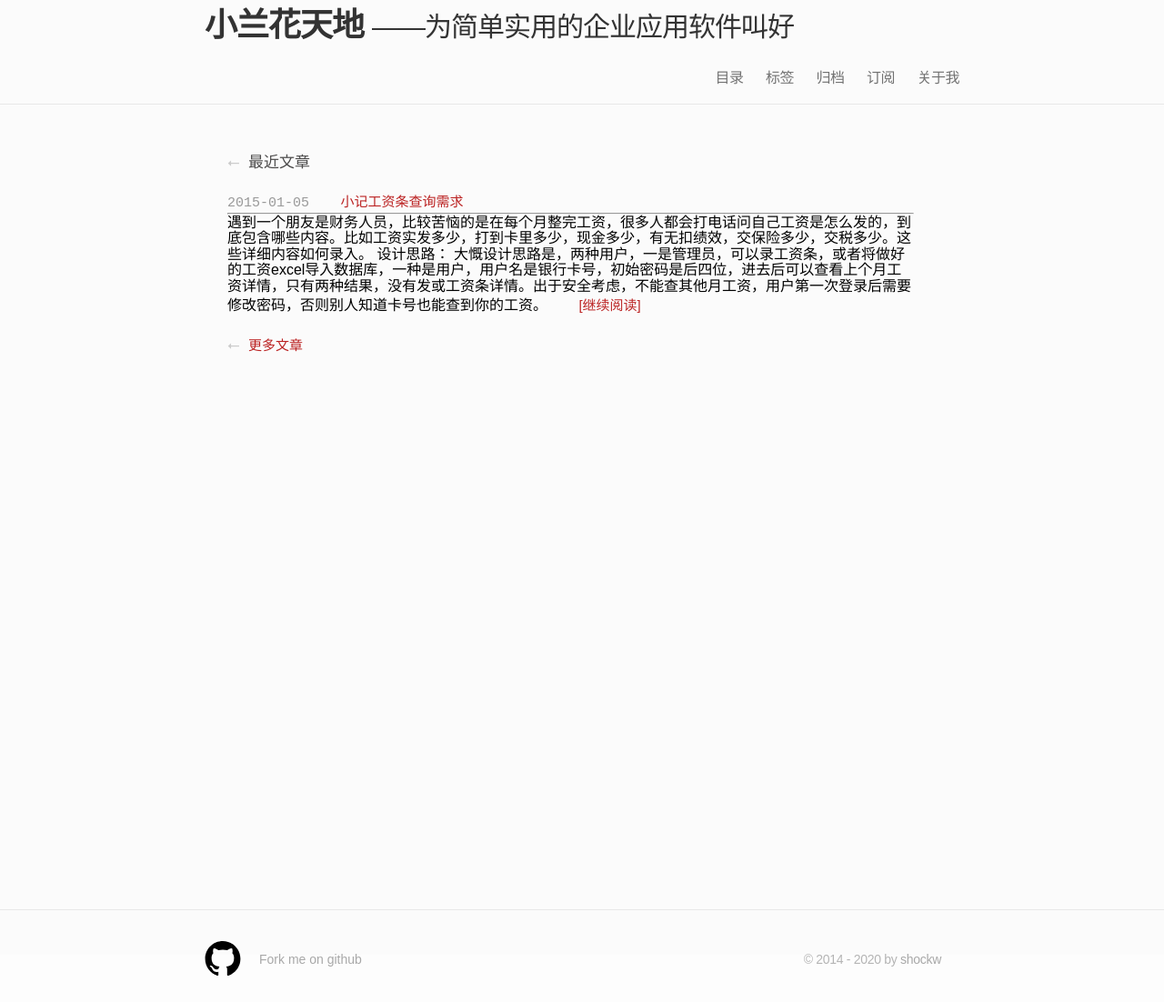
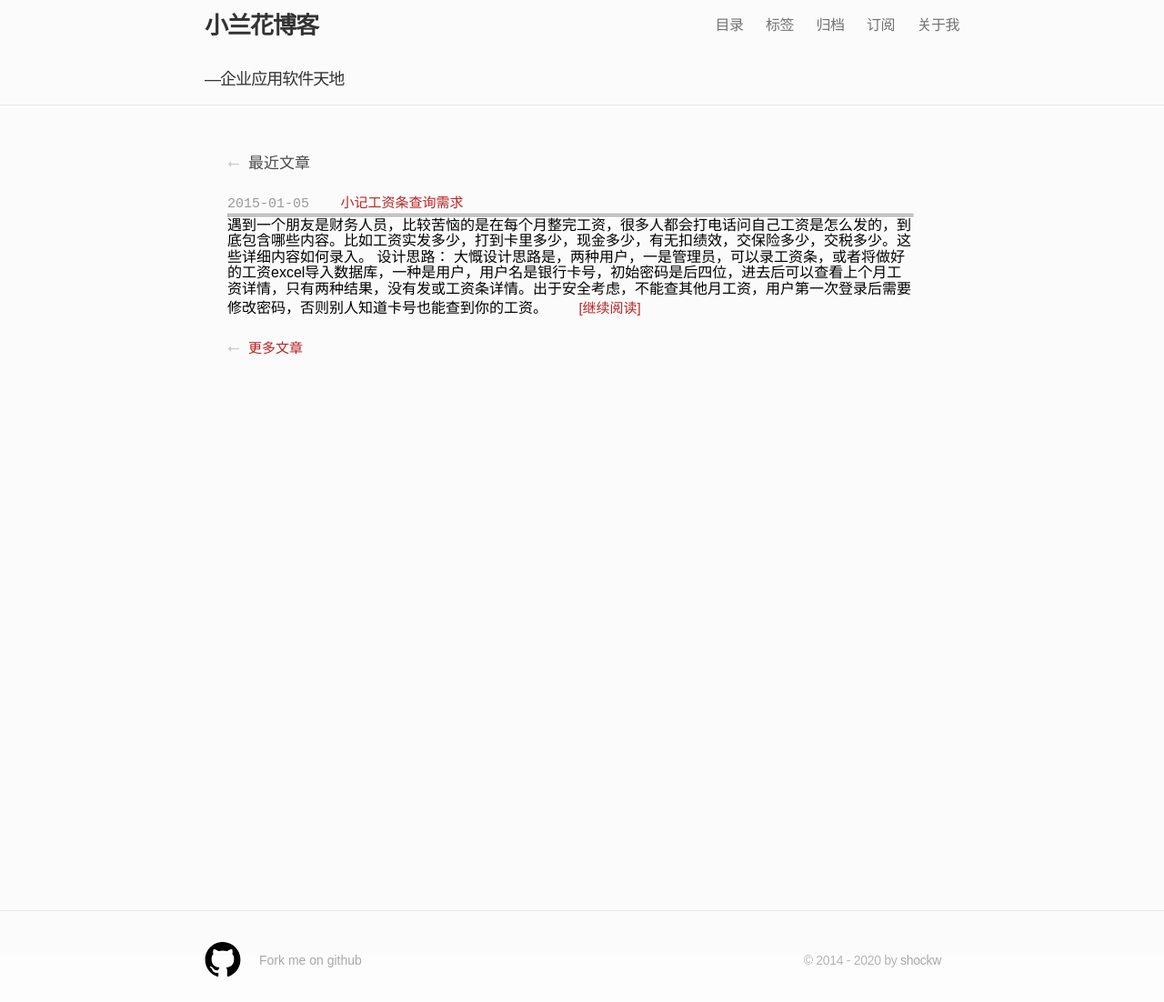
Before and after one commit to shockw/shockw.github.io, a Jekyll site: the page built from index.html, in a window 1280 px wide. Shown: the whole page at 91% size. Built offline with Jekyll 4.4.1, drawn with Linux system fonts in a browser that asks for light colours; nearby versions of some CDN libraries; Markdown is read by kramdown in place of the engine named in the settings; comment, search, counter and statistics services are not loaded.

Commit message:
样式修改

```diff
--- a/_config.yml
+++ b/_config.yml
@@ -1,11 +1,11 @@
 # Site settings
-title: 小兰花天地
+title: 小兰花博客
 email: wang.zhen@foxmail.com
-description: "为简单实用的企业应用软件叫好"
+description: "企业应用软件天地"
 permalink: /:year/:month/:day/:title.html
 baseurl: ""
-url: "http://www.shockw.com"
-atom-baseurl: "http://www.shockw.com"
+url: "http://www.shockw.info"
+atom-baseurl: "http://www.shockw.info"
 author: "shockw"
 
 # Build settings
--- a/_includes/header.html
+++ b/_includes/header.html
@@ -1,8 +1,8 @@
 <header class="site-header">
     <div class="wrap">
-        <a class="site-title" href="{{ site.baseurl }}/"><h1><strong>小兰花天地
-                </strong><small>——为简单实用的企业应用软件叫好</small>
-        </h1></a>
+        <a class="site-title" href="{{ site.baseurl }}/"><h2><strong>小兰花博客
+                </strong>
+        </h2><small><small>—企业应用软件天地</small></small></a>
         <nav class="site-nav">
             <a href="#" class="menu-icon">
                 <svg version="1.1" xmlns="http://www.w3.org/2000/svg" xmlns:xlink="http://www.w3.org/1999/xlink" x="0px" y="0px"
--- a/index.html
+++ b/index.html
@@ -22,7 +22,7 @@ layout: default
     <li class="listing-item">
       <time datetime="{{ post.date | date:"%Y-%m-%d" }}">{{ post.date | date:"%Y-%m-%d" }}</time>
       <a href="{{ post.url }}" title="{{ post.title }}">{{ post.title }}</a>
-	  <hr>
+	  <hr><hr>
 	  <p>
    {{ post.content  | | split:'<!--more-->' | first | strip_html }}
    <a class="more" href="{{ site.url }}{{ post.url }}">[继续阅读]</a>
```
